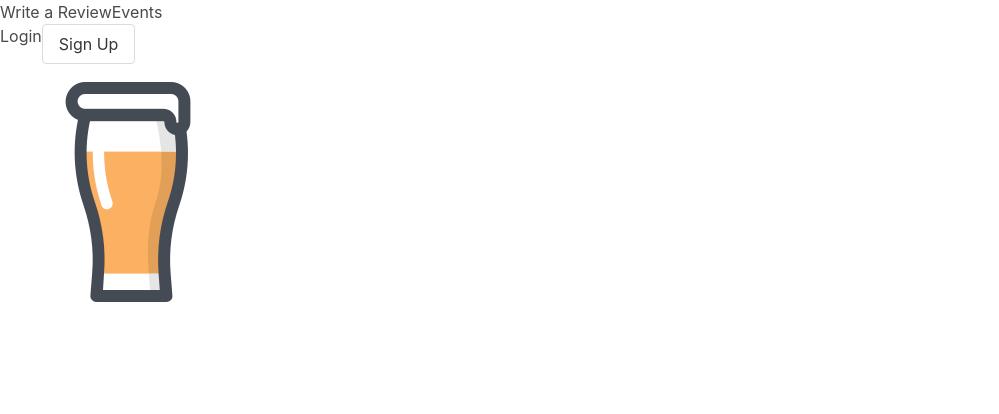
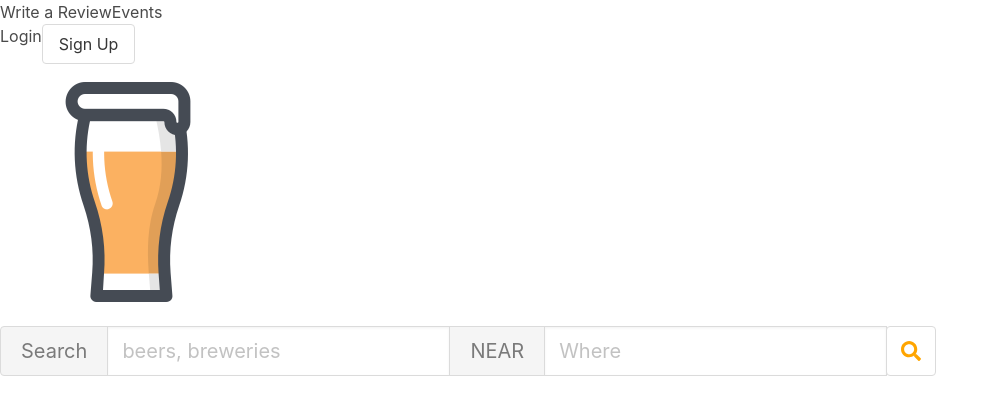
Before and after one commit to Kelltimo/yelp-React, a React (Create React App) app: page / in a window 1280 px wide. Shown: the top 414 px of the page, without its empty margins (0-999 px from the left). Built offline with nearby package versions, Linux system fonts and the light colour scheme.

Commit message:
search bar

```diff
--- a/package.json
+++ b/package.json
@@ -8,7 +8,9 @@
     "react-dom": "^16.12.0",
     "react-scripts": "0.9.5"
   },
-  "devDependencies": {},
+  "devDependencies": {
+    "css-loader": "^3.4.1"
+  },
   "scripts": {
     "start": "react-scripts start",
     "build": "react-scripts build",
--- a/src/LandingPage/LandingPage.js
+++ b/src/LandingPage/LandingPage.js
@@ -1,13 +1,15 @@
 import React from 'react';
 import { TopNav } from './TopNav/TopNav';
 import logo from '../assets/beer-glass.png';
-import './LandingPage.module.css'
+import './LandingPage.module.css';
+import { SearchBar } from '../SearchBar/SearchBar';
 
 export function LandingPage() {
 	return (
 		<div>
 			<TopNav/>
 			<img src={logo} className='logo' alt='logo'/>
+			<SearchBar/>
 		</div>
 		);
 }
--- /dev/null
+++ b/src/SearchBar/SearchBar.js
@@ -0,0 +1,26 @@
+import React from 'react';
+import classes from './SearchBar.module.css';
+
+export function SearchBar() {
+	return (
+		<div>
+			<div className="field has-addons">
+  				<p className="control">
+    				<button className="button is-static is-medium">Search</button>
+  				</p>
+  				<p className="control">
+    				<input className={`input is-medium ${classes['input-control']}`} type="text" placeholder="beers, breweries"/>
+  				</p>
+  				<p className="control">
+    				<button className="button is-static is-medium">NEAR</button>
+  				</p>
+  				<p className="control">
+    				<input className={`input is-medium ${classes['input-control']}`} type="text" placeholder="Where"/>
+  				</p>
+  				<div className={`button is-medium ${classes['search-button']}`}>
+    				<span className="icon is-small"><i className="fas fa-search"></i></span>
+  				</div>
+			</div>
+		</div>
+		);
+}
--- /dev/null
+++ b/src/SearchBar/SearchBar.module.css
@@ -0,0 +1,12 @@
+:local(.input-control) {
+	min-width: 320px;
+}
+
+:local(.button).search-button {
+	background: #bd1f1f;
+	border: none;
+}
+
+:global(.icon) {
+	color: orange;
+}
```
Also changed, not shown: src/index.js (line endings or trailing spaces), 1 other file (tests, documents, lock files or other folders).
